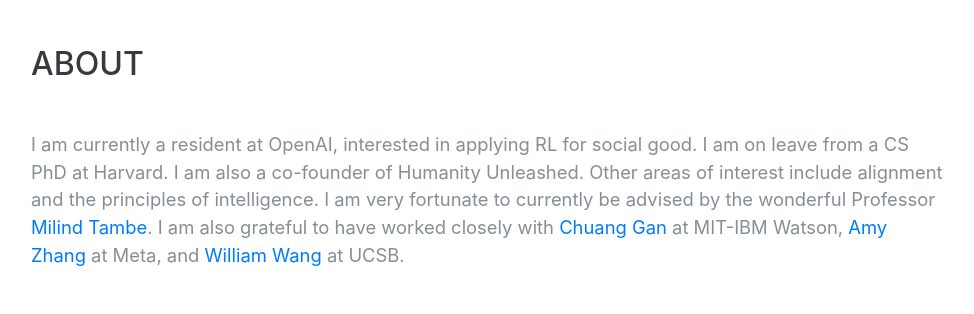
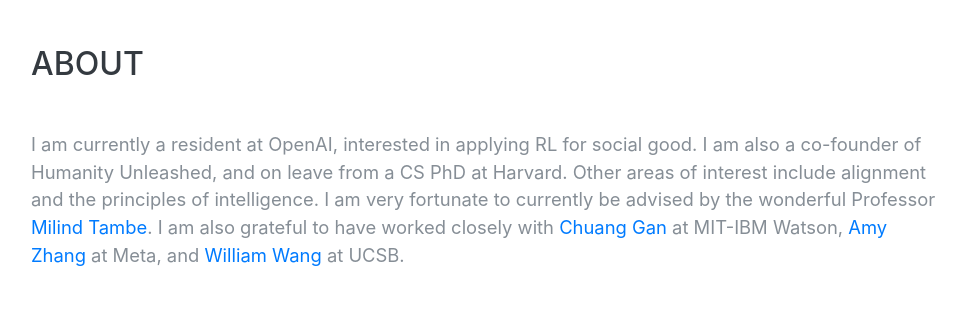
Before and after one commit to ezhang7423/personal-website, a website with bundled scripts: page index.html in a window 1280 px wide. Shown: the part 1020-1334 px from the top of the page, without its empty margins (289-1263 px from the left). Built offline with nearby package versions, Linux system fonts and the light colour scheme; a web font is replaced by a local one.

Commit message:
update name

```diff
--- a/index.html
+++ b/index.html
@@ -135,7 +135,7 @@
         <div class="w-100">
           <h2 class="mb-5">About</h2>
           <p class="lead mb-5">I am currently a resident at OpenAI, interested in applying RL for social
-            good. I am on leave from a CS PhD at Harvard. I am also a co-founder of Humanity Unleashed.
+            good. I am also a co-founder of Humanity Unleashed, and on leave from a CS PhD at Harvard.
             Other
             areas of interest include alignment and the principles of intelligence. I am very fortunate to
             currently be advised by the
```
